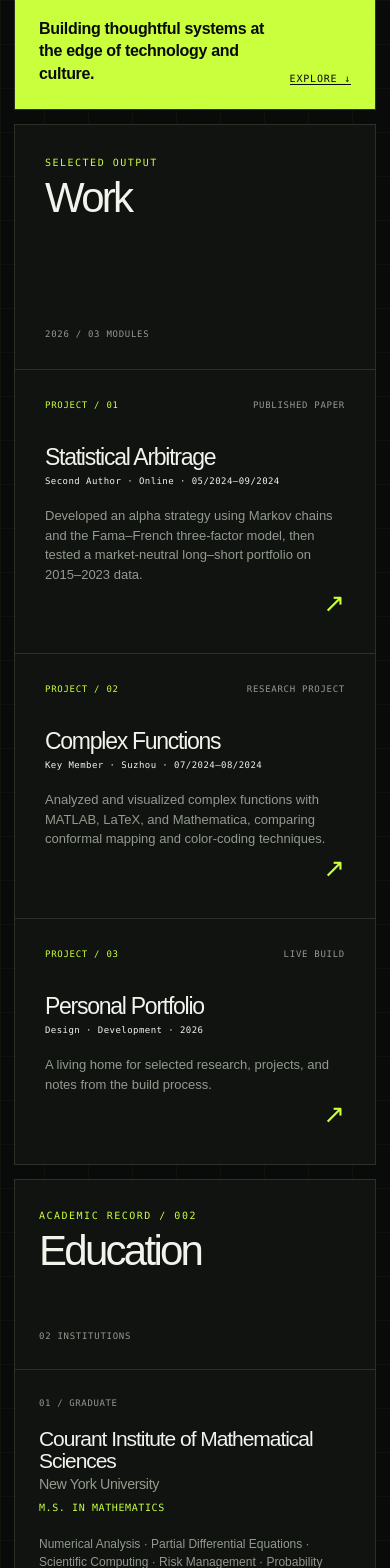
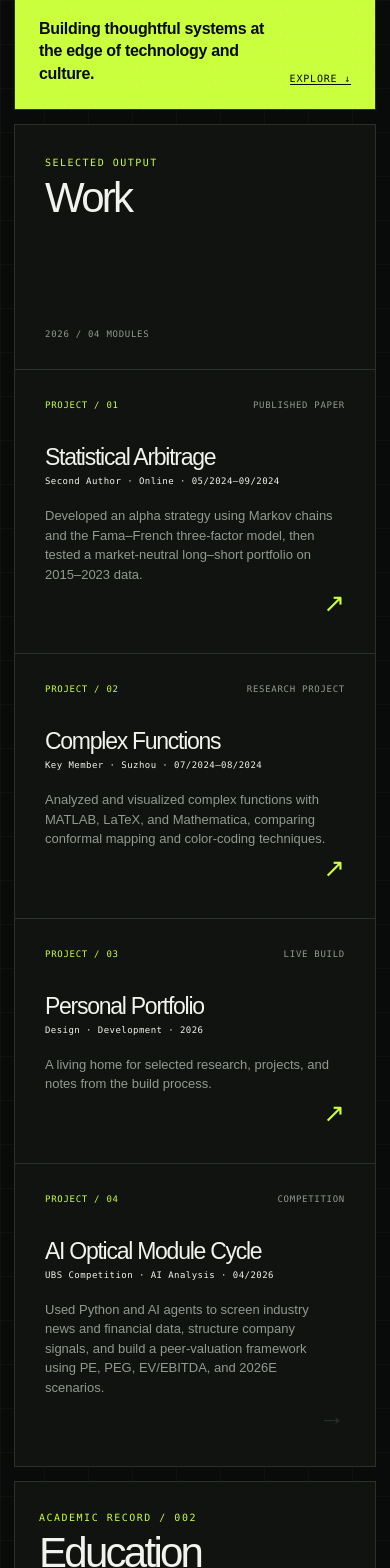
Before and after one commit to xinxing2027/xinxing2027.github.io, a Next.js app: page / in a window 390 px wide. Shown: the part 880-2448 px from the top of the page. Built offline with nearby package versions, Linux system fonts and the light colour scheme.

Commit message:
Add UBS competition AI analysis project

```diff
--- a/app/globals.css
+++ b/app/globals.css
@@ -275,7 +275,7 @@ h1 {
   min-height: 330px;
   margin-top: 18px;
   display: grid;
-  grid-template-columns: 0.72fr repeat(3, 1fr);
+  grid-template-columns: 0.72fr repeat(4, 1fr);
 }
 
 .work-heading,
@@ -580,7 +580,14 @@ footer {
   }
 
   .work-grid {
-    grid-template-columns: 0.8fr 1fr 1fr;
+    grid-template-columns: repeat(2, 1fr);
+  }
+
+  .work-heading {
+    min-height: 210px;
+    grid-column: 1 / -1;
+    border-right: 0;
+    border-bottom: 1px solid var(--line);
   }
 
   .education {
@@ -598,11 +605,7 @@ footer {
     text-align: left;
   }
 
-  .project:last-child {
-    display: none;
-  }
-
-  .project:nth-child(3) {
+  .project:nth-child(odd) {
     border-right: 0;
   }
 }
@@ -700,7 +703,7 @@ footer {
     display: flex;
   }
 
-  .project:nth-child(3) {
+  .project:nth-child(odd) {
     border-right: 0;
   }
 
--- a/app/page.tsx
+++ b/app/page.tsx
@@ -29,6 +29,14 @@ const work = [
       "A living home for selected research, projects, and notes from the build process.",
     href: "https://github.com/xinxing2027/xinxing2027.github.io",
     status: "Live build",
+  },
+  {
+    number: "04",
+    title: "AI Optical Module Cycle",
+    meta: "UBS Competition · AI Analysis · 04/2026",
+    description:
+      "Used Python and AI agents to screen industry news and financial data, structure company signals, and build a peer-valuation framework using PE, PEG, EV/EBITDA, and 2026E scenarios.",
+    status: "Competition",
   },
 ];
 
@@ -124,7 +132,7 @@ export default function Home() {
               <p className="eyebrow">Selected output</p>
               <h2 id="work-title">Work</h2>
             </div>
-            <span>2026 / 03 MODULES</span>
+            <span>2026 / 04 MODULES</span>
           </div>
 
           {work.map((project) => {
```
